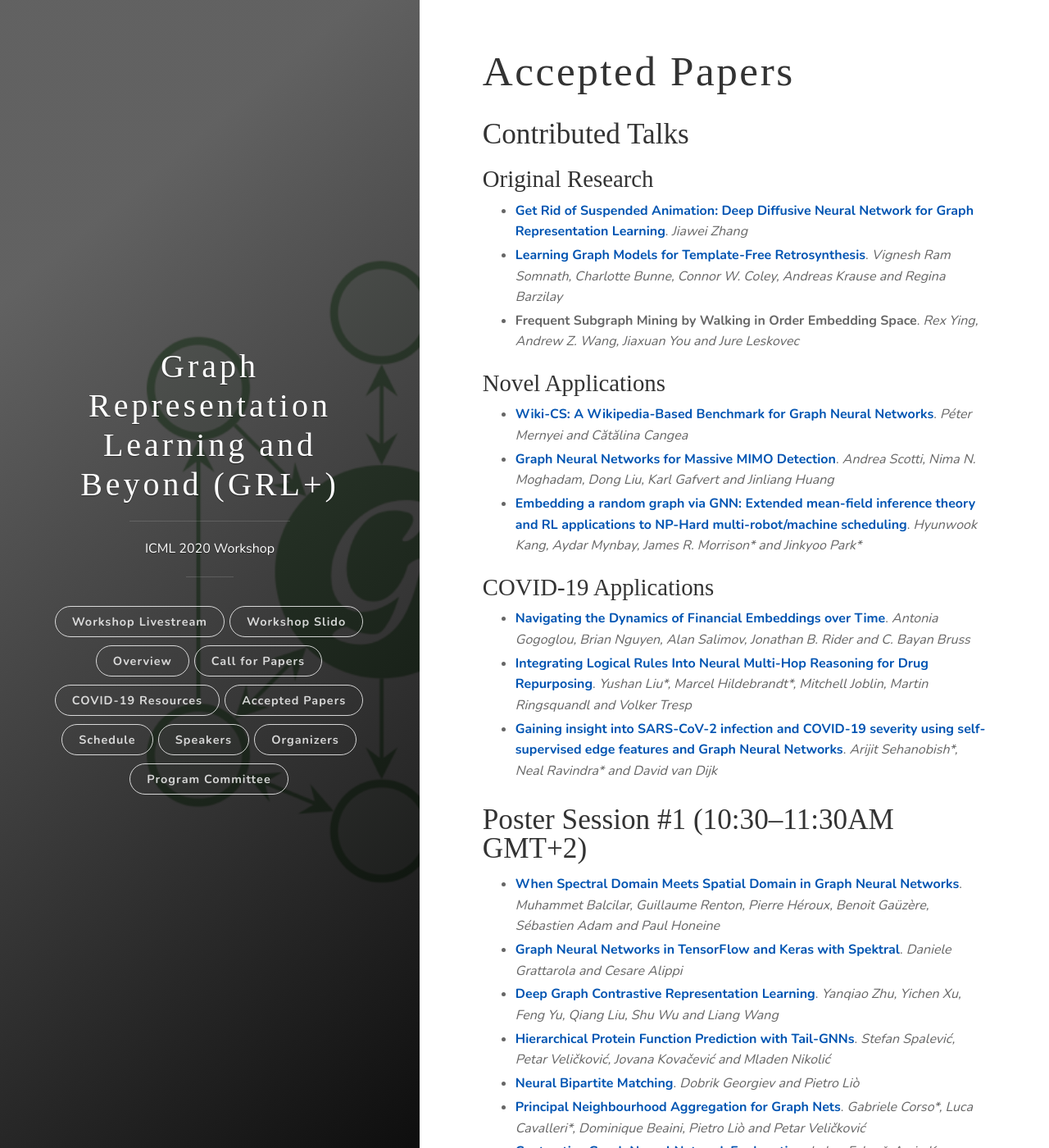
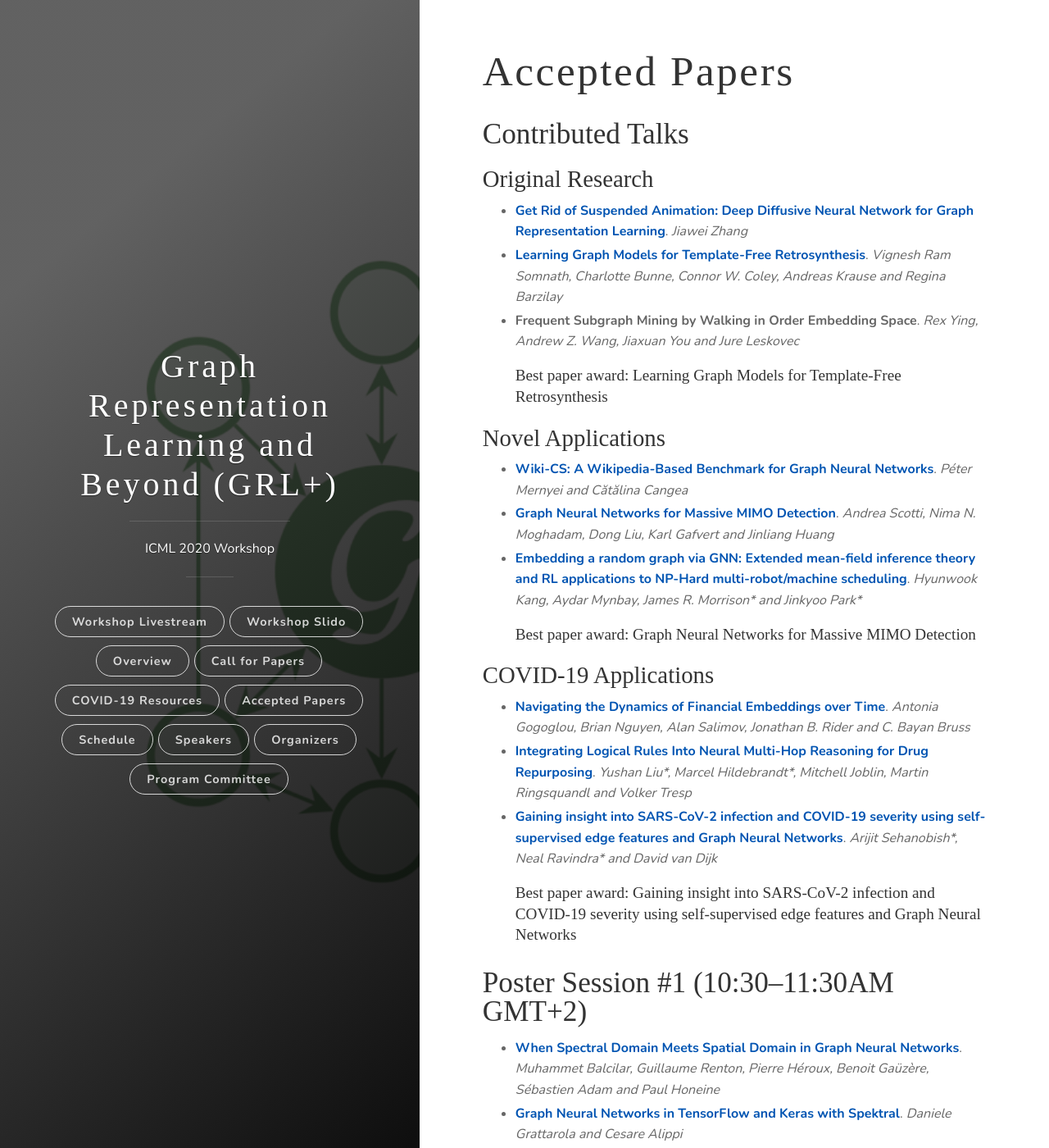
Before and after one commit to grlplus/grlplus.github.io, a Jekyll site: the page built from papers.md, in a window 1280 px wide and 1400 px high. Shown: the whole window at 82% size. Built offline with Jekyll 4.4.1, drawn with Linux system fonts in a browser that asks for light colours; some web fonts are replaced.

Commit message:
Best paper awards update

```diff
--- a/papers.md
+++ b/papers.md
@@ -11,18 +11,21 @@ permalink: /papers/
 * [**Get Rid of Suspended Animation: Deep Diffusive Neural Network for Graph Representation Learning**](/papers/56.pdf). *Jiawei Zhang*
 * [**Learning Graph Models for Template-Free Retrosynthesis**](/papers/61.pdf). *Vignesh Ram Somnath, Charlotte Bunne, Connor W. Coley, Andreas Krause and Regina Barzilay*
 * **Frequent Subgraph Mining by Walking in Order Embedding Space**. *Rex Ying, Andrew Z. Wang, Jiaxuan You and Jure Leskovec*
+#### Best paper award: Learning Graph Models for Template-Free Retrosynthesis
 
 ### Novel Applications
 
 * [**Wiki-CS: A Wikipedia-Based Benchmark for Graph Neural Networks**](/papers/32.pdf). *Péter Mernyei and Cătălina Cangea*
 * [**Graph Neural Networks for Massive MIMO Detection**](/papers/48.pdf). *Andrea Scotti, Nima N. Moghadam, Dong Liu, Karl Gafvert and Jinliang Huang*
 * [**Embedding a random graph via GNN: Extended mean-field inference theory and RL applications to NP-Hard multi-robot/machine scheduling**](/papers/91.pdf). *Hyunwook Kang, Aydar Mynbay, James R. Morrison\* and Jinkyoo Park\**
+#### Best paper award: Graph Neural Networks for Massive MIMO Detection
 
 ### COVID-19 Applications
 
 * [**Navigating the Dynamics of Financial Embeddings over Time**](/papers/30.pdf). *Antonia Gogoglou, Brian Nguyen, Alan Salimov, Jonathan B. Rider and C. Bayan Bruss*
 * [**Integrating Logical Rules Into Neural Multi-Hop Reasoning for Drug Repurposing**](/papers/60.pdf). *Yushan Liu\*, Marcel Hildebrandt\*, Mitchell Joblin, Martin Ringsquandl and Volker Tresp*
 * [**Gaining insight into SARS-CoV-2 infection and COVID-19 severity using self-supervised edge features and Graph Neural Networks**](/papers/69.pdf). *Arijit Sehanobish\*, Neal Ravindra\* and David van Dijk*
+#### Best paper award: Gaining insight into SARS-CoV-2 infection and COVID-19 severity using self-supervised edge features and Graph Neural Networks
 
 ## Poster Session #1 (10:30--11:30AM GMT+2)
 
```
